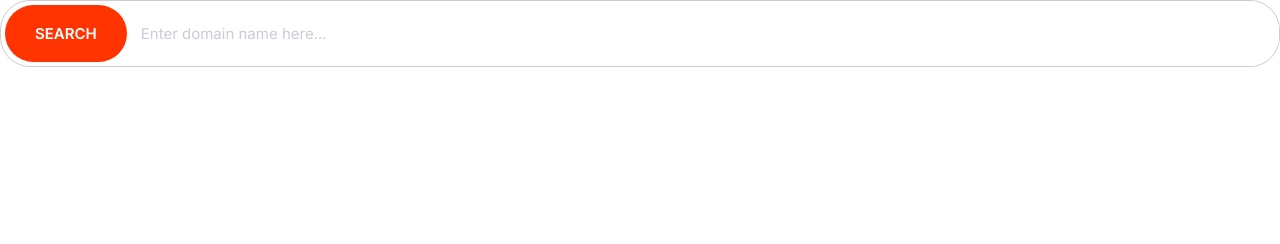
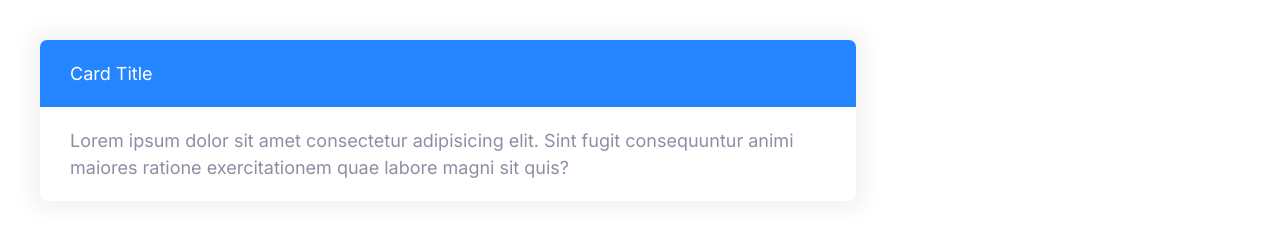
Before and after one commit to MrEpiTec/MrEpiTec, a plain HTML site: page HTML/Index.html in a window 1280 px wide. Drawn offline with Linux system fonts and the light colour scheme.

Commit message:
difining Card header and body

```diff
--- a/CSS/Styles.css
+++ b/CSS/Styles.css
@@ -276,3 +276,27 @@ a {
     font-size: 1.5rem;
     }
 }
+
+/*Cards*/
+
+.card {
+    border-radius: 7px;
+    box-shadow: 0 0 20px 10px #f3f3f3;
+    overflow: hidden;
+}
+
+.card__header, .card__body {
+    padding: 2rem 3rem;
+}
+
+.card--primary .card__header {
+    background: var(--color-primary);
+    color: #fff;
+}
+
+.card--secondary .card__header {
+    background: var(--color-secondary);
+    color: #fff;
+}
+
+/**/
--- a/HTML/Index.html
+++ b/HTML/Index.html
@@ -13,13 +13,15 @@
     <title>Document</title>
   </head>
   <body>
-    <div class="input-group">
-      <button class="btn btn--accent">Search</button>
-      <input
-        type="text"
-        class="input"
-        placeholder="Enter domain name here..."
-      />
+    <div style="width: 70%; padding: 4rem">
+      <div class="card card--primary">
+        <header class="card__header">Card Title</header>
+        <div class="card__body">
+          Lorem ipsum dolor sit amet consectetur adipisicing elit. Sint fugit
+          consequuntur animi maiores ratione exercitationem quae labore magni
+          sit quis?
+        </div>
+      </div>
     </div>
   </body>
 </html>
```
Also changed, not shown: CSS/Components/Cards.html (added, +17 -0 lines), CSS/Inputs.html (added, +1 -0 lines), CSS/Components/Input-group.html (renamed from CSS/Components/Inputs.html).
